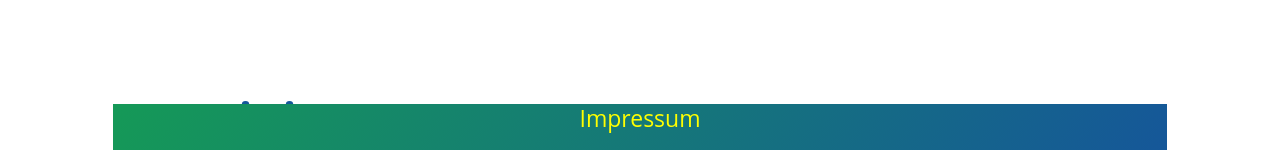
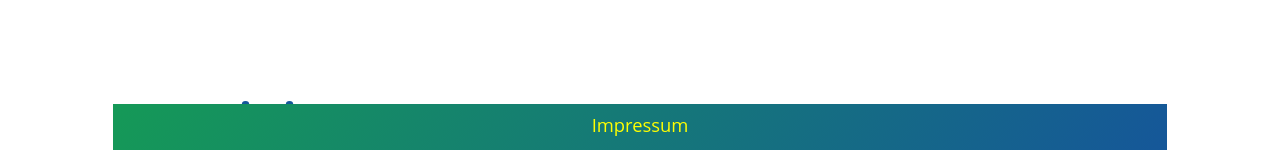
Before and after one commit to cs-LA/home, a Jekyll site: the page built from README.md, in a window 1280 px wide. Shown: the part 4368-4518 px from the top of the page. Built offline with Jekyll 4.4.1, drawn with Linux system fonts in a browser that asks for light colours; our own code applies the rules of GitHub Pages for plain Markdown files.

Commit message:
Update footerLayout.css

```diff
--- a/styles/footerLayout.css
+++ b/styles/footerLayout.css
@@ -6,7 +6,9 @@
 }
 
 .footerText {
-  font-size: calc(1 * var(--base-font-size));
+  padding-top: calc(0.5* var(--base-font-size));
+  font-size: calc(0.8 * var(--base-font-size));
+  line-height: 1;
   color: #e8eef8;
   color: yellow;
 }
```
